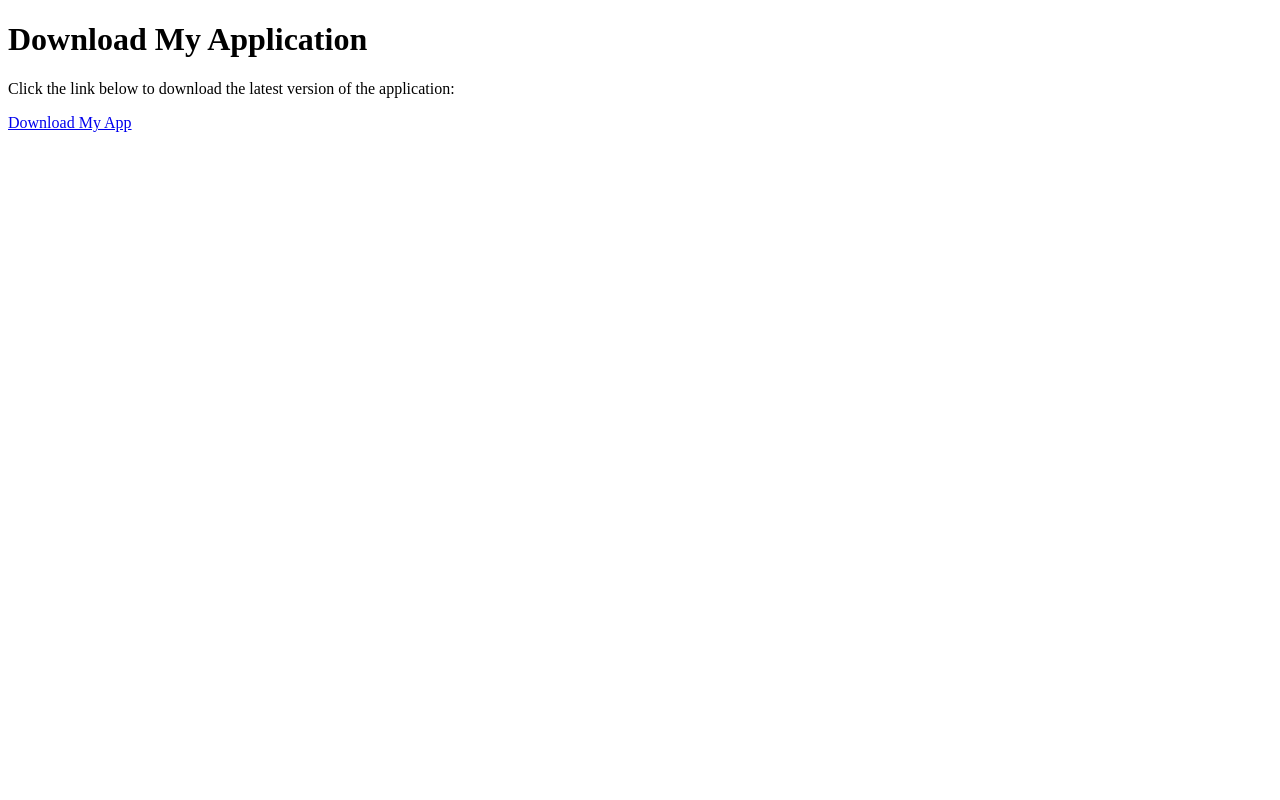
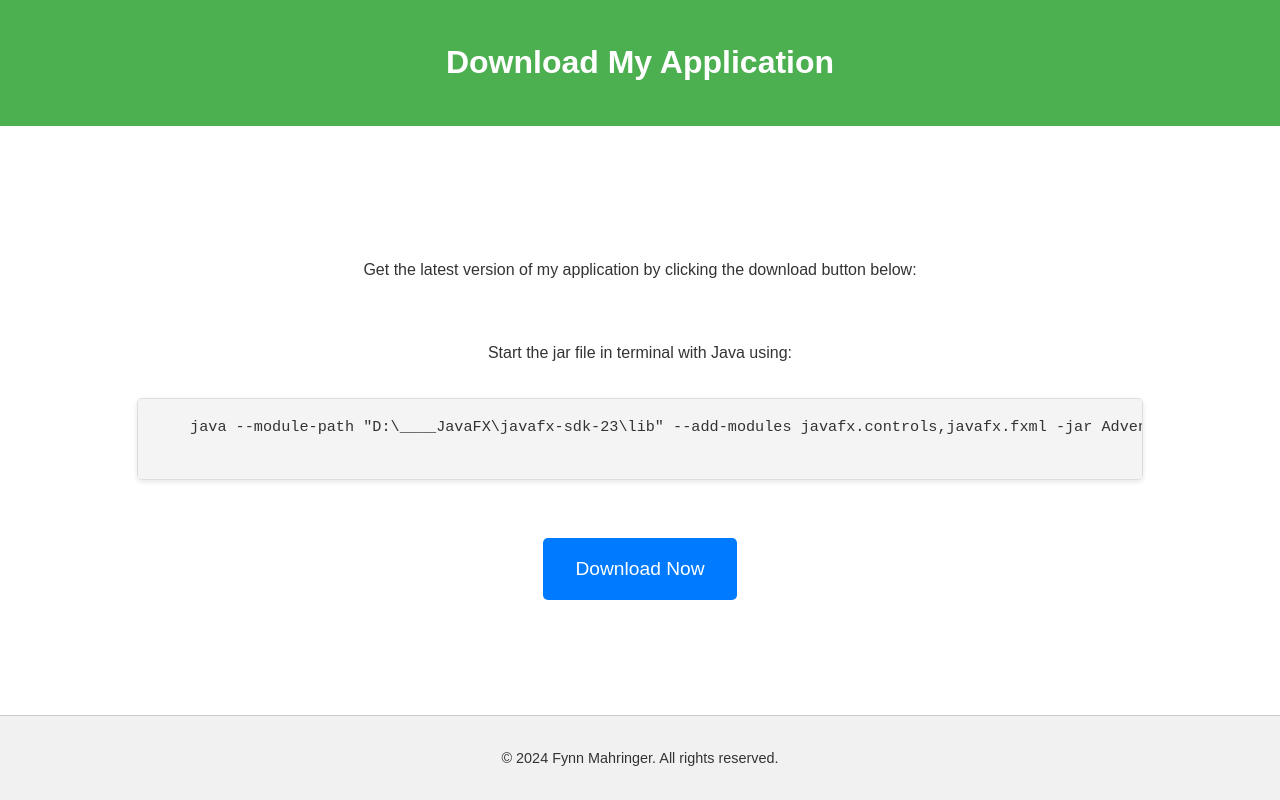
Before and after one commit to FTMahringer/AdventCalender, a plain HTML site: page docs/index.html in a window 1280 px wide. Drawn offline with Linux system fonts and the light colour scheme.

Commit message:
Enhance download page with dynamic button and styling
Updated the download page to include a dynamically generated download button and linked a new stylesheet for improved styling. The workflow now determines the latest JAR file and updates a new JavaScript file, `download-button.js`, to reflect this change. This enhancement provides a cleaner and more interactive user interface for downloading the application.

```diff
--- /dev/null
+++ b/docs/download-button.js
@@ -0,0 +1,10 @@
+// Dynamically creates and adds the download button to the container
+document.addEventListener('DOMContentLoaded', () => {
+    const container = document.getElementById('download-container');
+    const button = document.createElement('a');
+    button.href = '../executables/AdventCalender-1.0.jar';
+    button.download = 'AdventCalender-1.0.jar';
+    button.className = 'download-button';
+    button.textContent = 'Download Now';
+    container.appendChild(button);
+});
--- a/docs/index.html
+++ b/docs/index.html
@@ -3,13 +3,30 @@
 <head>
     <meta charset="UTF-8">
     <meta name="viewport" content="width=device-width, initial-scale=1.0">
-    <title>Download JAR File</title>
+    <title>Download Application</title>
+    <link rel="stylesheet" href="styles.css">
 </head>
 <body>
-<h1>Download My Application</h1>
-<p>Click the link below to download the latest version of the application:</p>
-<a href="https://github.com/ftmahringer/AdventCalender/raw/main/executables/AdventCalender-1.0.jar" download>
-    Download My App
-</a>
+<header class="header">
+    <h1>Download My Application</h1>
+</header>
+<main class="content">
+    <p>Get the latest version of my application by clicking the download button below:</p>
+
+    <br>
+    <p>Start the jar file in terminal with Java using:</p>
+    <pre class="code-block">
+    java --module-path "D:\____JavaFX\javafx-sdk-23\lib" --add-modules javafx.controls,javafx.fxml -jar AdventCalender-1.0.jar
+    </pre>
+    <br>
+
+
+
+    <div id="download-container"></div>
+</main>
+<footer class="footer">
+    <p>&copy; 2024 Fynn Mahringer. All rights reserved.</p>
+</footer>
+<script src="download-button.js"></script>
 </body>
 </html>
--- /dev/null
+++ b/docs/styles.css
@@ -0,0 +1,71 @@
+/* General Reset */
+body {
+    margin: 0;
+    font-family: Arial, sans-serif;
+    color: #333;
+    line-height: 1.6;
+    display: flex;
+    flex-direction: column;
+    min-height: 100vh;
+}
+
+/* Header Styling */
+.header {
+    background-color: #4CAF50;
+    color: white;
+    padding: 1rem 0;
+    text-align: center;
+}
+
+/* Content Area */
+.content {
+    flex: 1;
+    padding: 2rem;
+    text-align: center;
+    display: flex;
+    flex-direction: column;
+    align-items: center;
+    justify-content: center;
+}
+
+/* Download Button Styling */
+.download-button {
+    display: inline-block;
+    background-color: #007BFF;
+    color: white;
+    text-decoration: none;
+    padding: 1rem 2rem;
+    border-radius: 5px;
+    font-size: 1.2rem;
+    margin-top: 1rem;
+    transition: background-color 0.3s ease;
+}
+
+.download-button:hover {
+    background-color: #0056b3;
+}
+
+/* Footer Styling */
+.footer {
+    background-color: #f1f1f1;
+    text-align: center;
+    padding: 1rem 0;
+    border-top: 1px solid #ccc;
+    font-size: 0.9rem;
+}
+
+/* Styling for code block */
+.code-block {
+    background-color: #f4f4f4;
+    border: 1px solid #ddd;
+    border-radius: 5px;
+    padding: 1rem;
+    color: #333;
+    font-family: 'Courier New', Courier, monospace;
+    font-size: 0.95rem;
+    overflow-x: auto;
+    text-align: left;
+    max-width: 80%;
+    margin: 1rem auto;
+    box-shadow: 0 2px 5px rgba(0, 0, 0, 0.1);
+}
```
Also changed, not shown: 1 other file.
